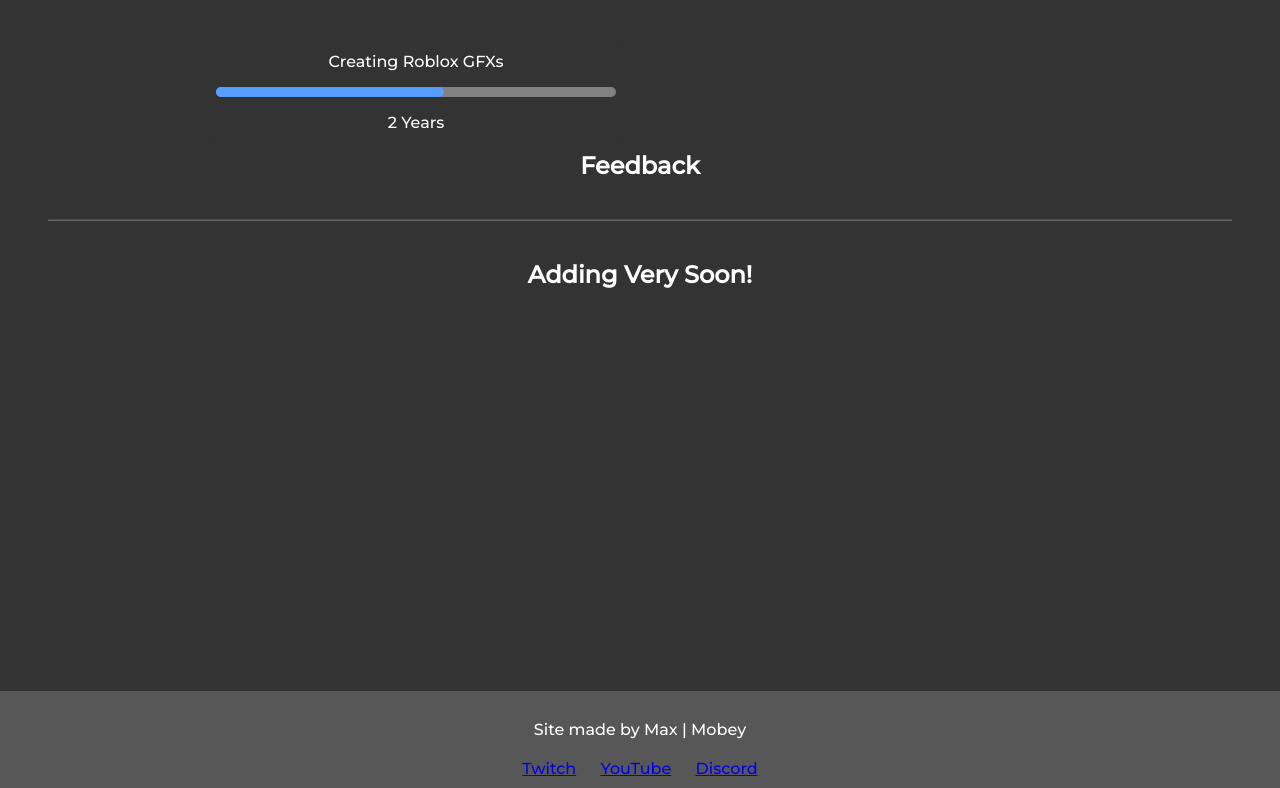
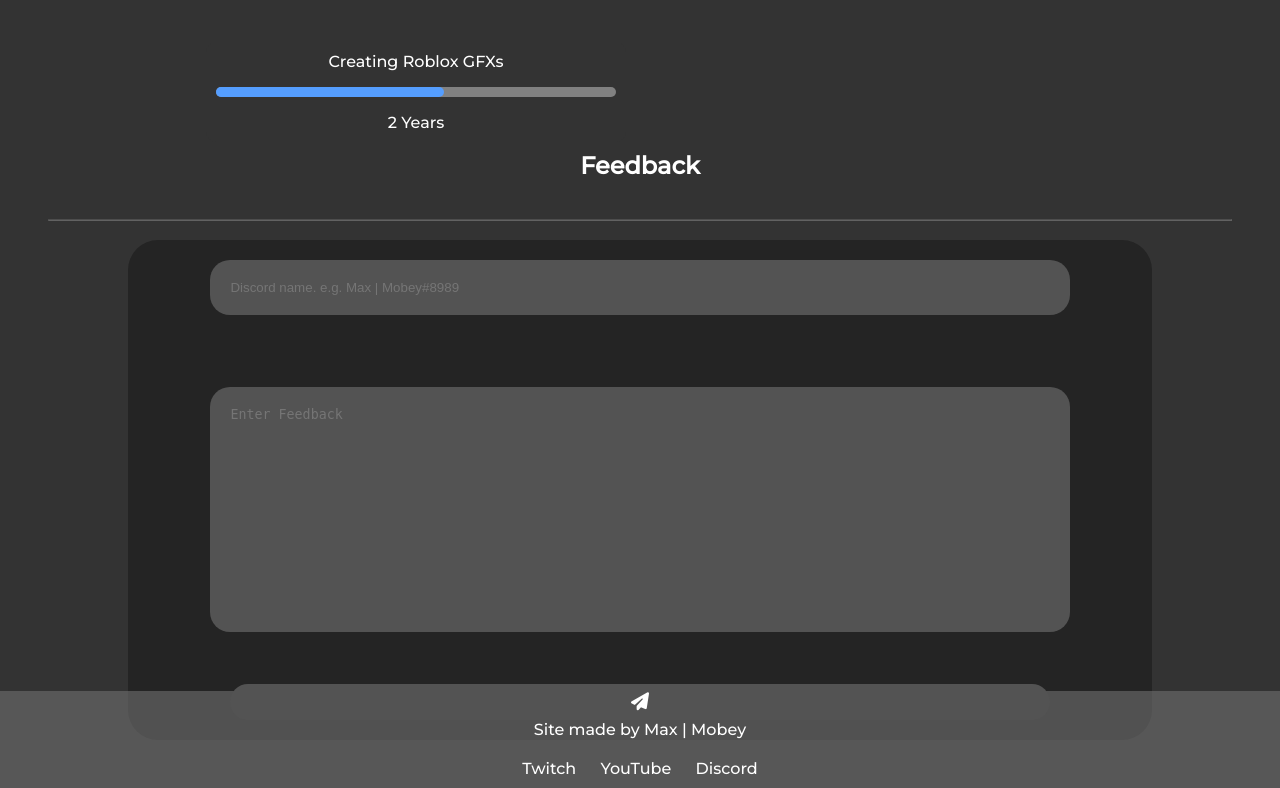
Before and after one commit to spidermax89/Spidermax89-Website, a PHP site: page / in a window 1280 px wide. Shown: the part 1289-2077 px from the top of the page. Run offline with PHP 8.4, Linux system fonts and the light colour scheme; some libraries are stand-ins or nearby versions.

Commit message:
Added Feedback!

```diff
--- a/Assets/CSS/Home2.0.CSS
+++ b/Assets/CSS/Home2.0.CSS
@@ -97,11 +97,65 @@ body{
 
 .Footer .Content a{
     padding: 10px;
+    text-decoration: none;
+    color: white;
 }
 
 .Footer .Content a:hover{
     color: rgba(255, 255, 255, 0.712);
     cursor: pointer;
+}
+
+.feedback{
+    width: 80%;
+    margin-left: auto;
+    margin-right: auto;
+    height: 500px;
+    background-color: rgb(36, 36, 36);
+    border-radius: 30px;
+    display: flex;
+    flex-direction: column;
+}
+
+.feedback .username{
+    width: 80%;
+    height: 20px;
+    border-radius: 20px;
+    margin: 20px auto;
+    padding: 20px;
+    background-color: rgb(83, 83, 83);
+    border: none;
+    color: white;
+}
+
+.feedback .Responce{
+    width: 80%;
+    height: 300px;
+    border-radius: 20px;
+    margin: 20px auto;
+    padding: 20px;
+    background-color: rgb(83, 83, 83);
+    border: none;
+    color: white;
+    resize: none;
+}
+
+.feedback .submit{
+    width: 80%;
+    border-radius: 20px;
+    background-color: rgb(83, 83, 83);
+    color: white;
+    margin-left: auto;
+    margin-right: auto;
+    border: none;
+    margin-bottom: 20px;
+    transition: 0.2s;
+}
+
+.feedback .submit:hover{
+    transition: 0.2s;
+    background-color: #333;
+    transform: scale(1.05);
 }
 
 
--- /dev/null
+++ b/Assets/JS/FeedbackSender.JS
@@ -0,0 +1,33 @@
+async function sendContact(ev) {
+    ev.preventDefault();
+
+    const sendusername = document.getElementById('username').value;
+    const sendercontent = document.getElementById('feedback').value;
+
+    const webhookBody = {
+        embeds: [{
+            title: 'Feedback!',
+            color: 741568,
+            fields: [
+                {name: 'Username:', value: sendusername},
+                {name: 'Feedback:', value: sendercontent},
+            ]
+        }],
+    };
+
+    const webhookUrl = 'https://discord.com/api/webhooks/1035642810277298227/kEkkRexMkFuHzILAEy8aHpe2KN4I-7BKm01JpAJ0L8dPnaDunstZNliajqaM-pMIaX58';
+
+    const response = await fetch(webhookUrl, {
+        method: 'POST',
+        headers: {
+            'Content-Type': 'application/json',
+        },
+        body: JSON.stringify(webhookBody),
+    });
+
+    if (response.ok) {
+        alert('Feedback sent! Thanks.');
+    } else {
+        alert('There was an error submitting Feedback!');
+    }
+}
--- a/Home.html
+++ b/Home.html
@@ -14,6 +14,7 @@
     <script src="/Assets/JS/Nav2.0.JS"></script>
     <script src="/Assets/JS/TitleChanger.JS"></script>
     <script src="https://kit.fontawesome.com/e25ff50d7b.js" crossorigin="anonymous"></script>
+    <script src="/Assets/JS/FeedbackSender.JS"></script>
 </head>
 <body>
     <section class="NavBarSection">
@@ -104,7 +105,11 @@
         <br>
         <hr style="margin: 0rem 3rem; opacity: 0.25;">
         <br>
-        <h1>Adding Very Soon!</h1>
+        <form class="feedback" onsubmit="sendContact(event)">
+            <input type="text" required class="username" id="username" name="fname" placeholder="Discord name. e.g. Max | Mobey#8989"></input><p></p>
+            <textarea type="text" required class="Responce" cols="30" rows="12" id="feedback" name="fname" placeholder="Enter Feedback"></textarea><p></p>
+            <button type="submit" class="submit"><i class="fa fa-solid fa-paper-plane"></i></button>
+        </form>
     </section>
 
     <section class="Footer" >
```
